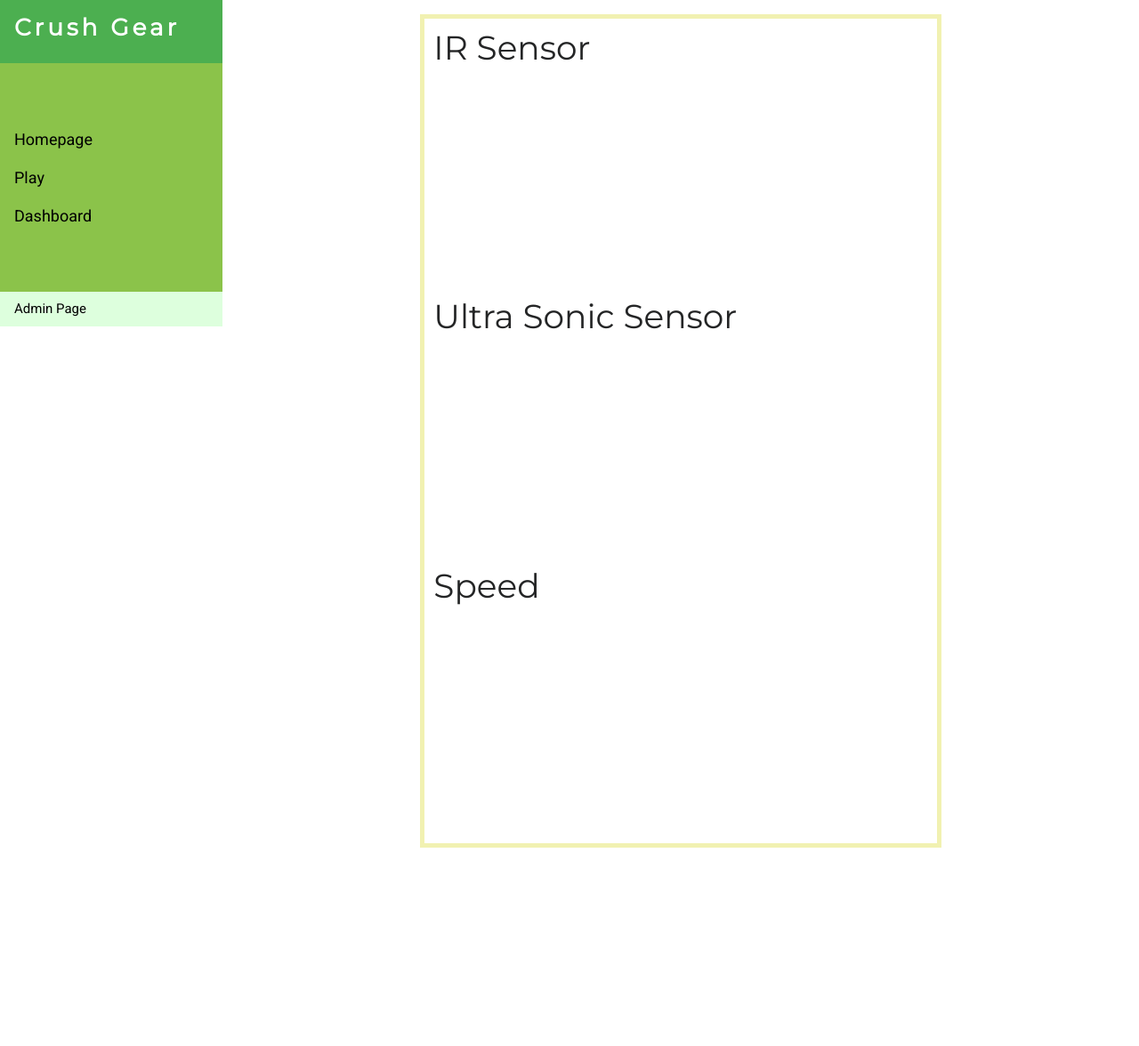
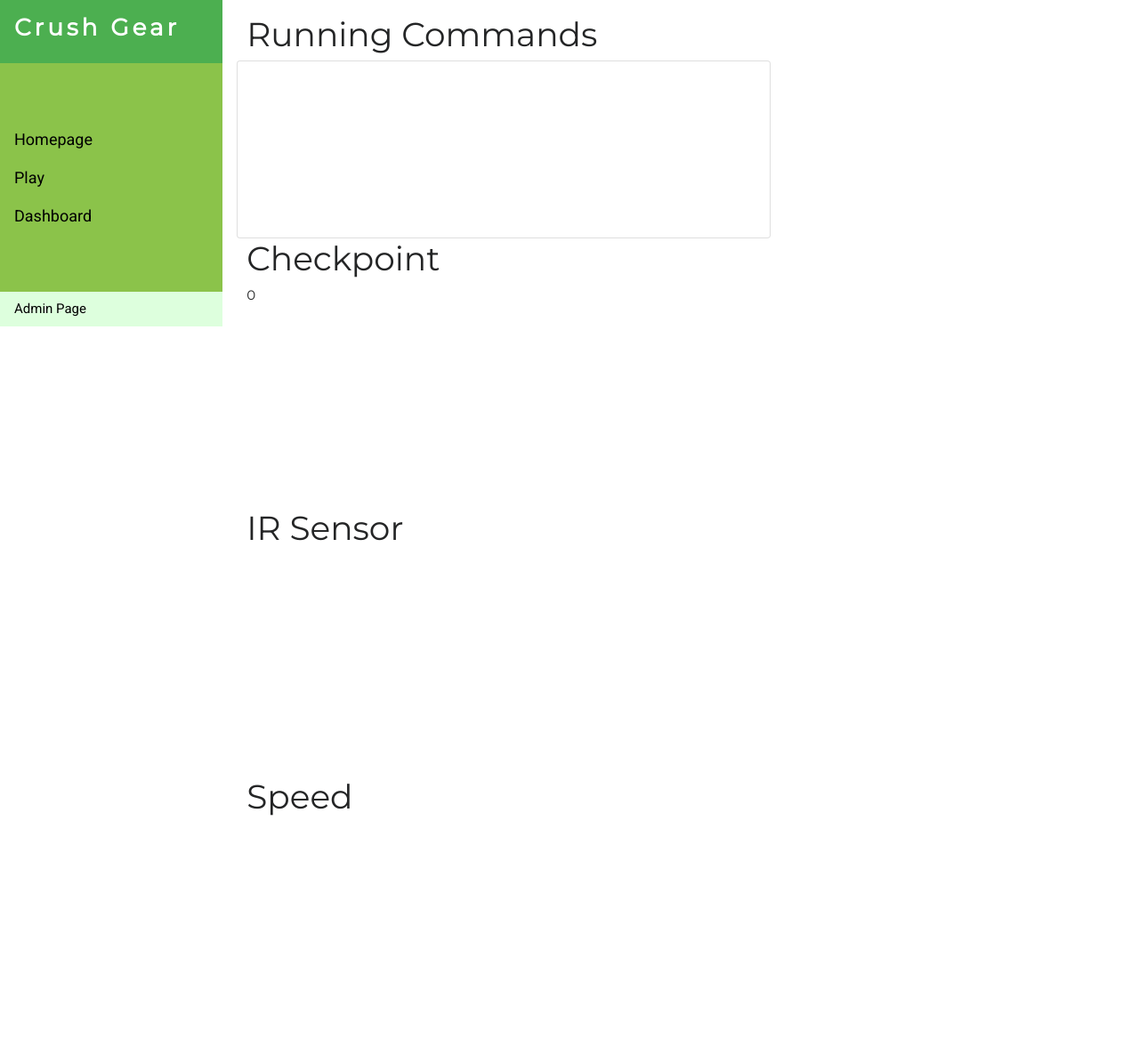
Before and after one commit to Eternalcirno/ICT2x01-P1-10, a Python web app: template templates/dashboard.html in a window 1280 px wide. Shown: the whole page at 89% size. Before the commit the page ends 953 px from the top, so only its background shows below. Run offline with Jinja, Linux system fonts and the light colour scheme; the template is opened without the code that fills it: most values are stand-ins (such as "Sample title", 1, 10 or a date in 2020); some libraries are stand-ins or nearby versions.

Commit message:
added running commands

```diff
--- a/templates/dashboard.html
+++ b/templates/dashboard.html
@@ -3,20 +3,78 @@
 <html lang="en">
 <head>
     <script src="static/js/plotly.min.js"></script>
-    <style>
-        .center {
-margin: auto;
-width: 60%;
-border: 5px solid #FFFF00;
-padding: 10px;
+    <script>
+
+var test = function() {
+	var today = new Date();
+	var time = today.getHours() + ":" + today.getMinutes() + ":" + today.getSeconds();
+	var cmd = {{command}};
+	var cmd_to_str = JSON.stringify(cmd);
+	var cmd_split = cmd_to_str.split("");
+	alert(cmd_split);
+
+	for (var i=0; i < cmd_split.length; i++) {
+	    if (cmd_split[i] == 1) {
+	        document.getElementById("running-commands").innerHTML += time + ": Inserted FORWARD <br>"
+	    } else if (cmd_split[i] == 2) {
+	        document.getElementById("running-commands").innerHTML += time + ": Inserted BACKWARD <br>"
+	    } else if (cmd_split[i] == 3) {
+	        document.getElementById("running-commands").innerHTML += time + ": Inserted LEFT <br>"
+	    } else if (cmd_split[i] == 4) {
+	        document.getElementById("running-commands").innerHTML += time + ": Inserted RIGHT <br>"
+	    }
+	}
 }
 
-    </style>
+    </script>
 </head>
 <!-- <script src="static/js/dashboard.js"></script> -->
-<body>
+<body onload="test()">
 <div class="container">
-    <div class="center">
+    <div class="row">
+        <div class="col">
+            <div class="row">
+                <h1>Running Commands</h1>
+                <div class="card" style="height: 200px; width: 600px;">
+                    <div class="card-body" id="running-commands">
+
+                    </div>
+                </div>
+            </div>
+        </div>
+        <div class="col">
+            <div class="row">
+                <div><h1>Checkpoint</h1></div>
+                <div id="counter" style="width:600px;height:250px;"></div>
+                <script>
+                        let counts=setInterval(updated);
+                        let upto=1000;
+        function updated(){
+            var count= document.getElementById("counter");
+            count.innerHTML=--upto;
+            if(upto === 0) {
+                clearInterval(counts);
+            }
+        }
+
+
+
+
+
+
+
+
+
+
+
+
+
+
+                </script>
+            </div>
+        </div>
+    </div>
+
     <div class="row">
         <div class="col">
             <div class="row">
@@ -51,33 +109,6 @@ var interval = setInterval(function() {
 
 
 
-                    </script>
-                </div>
-                <div class="row">
-                    <div><h1>Ultra Sonic Sensor</h1></div>
-                    <div id="tester2" style="width:600px;height:250px;"></div>
-                    <script>
-                function rand() {
-    return Math.random();
-    }
-Plotly.newPlot('tester2', [{
-    y: [1,2,3].map(rand),
-    mode: 'lines',
-    line: {color: 'black'}
-}]);
-var cnt = 0;
-
-var interval = setInterval(function() {
-
-    Plotly.extendTraces('tester2', {
-        y: [[rand()]]
-    }, [0])
-
-    if(++cnt === 100) clearInterval(interval);
-}, 300);
-
-
-
 
 
 
@@ -86,6 +117,7 @@ var interval = setInterval(function() {
 
                 </script>
             </div>
+
         </div>
         <div class="col">
             <div class="row">
@@ -119,14 +151,27 @@ var interval = setInterval(function() {
 
 
 
+
+
+
+
+
+
+
+
+
+
+
+
+
                 </script>
-                </div>
             </div>
         </div>
     </div>
 
 
 </div>
+
 </body>
 </html>
 {% endblock %}
```
Also changed, not shown: portal.py (+82 -46 lines), templates/admin.html (+17 -1 lines), templates/play.html (+42 -7 lines), database.db. Lines whose indentation alone changed are shown as unchanged.
